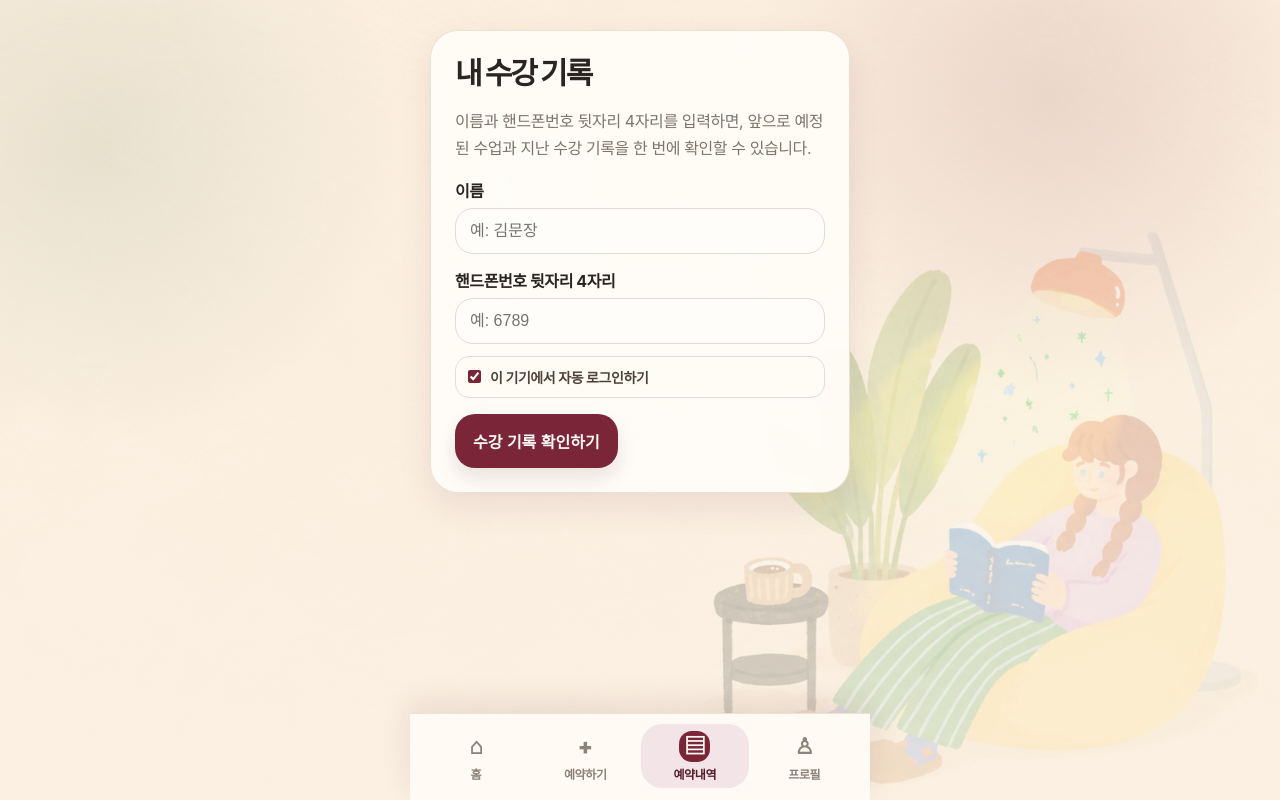
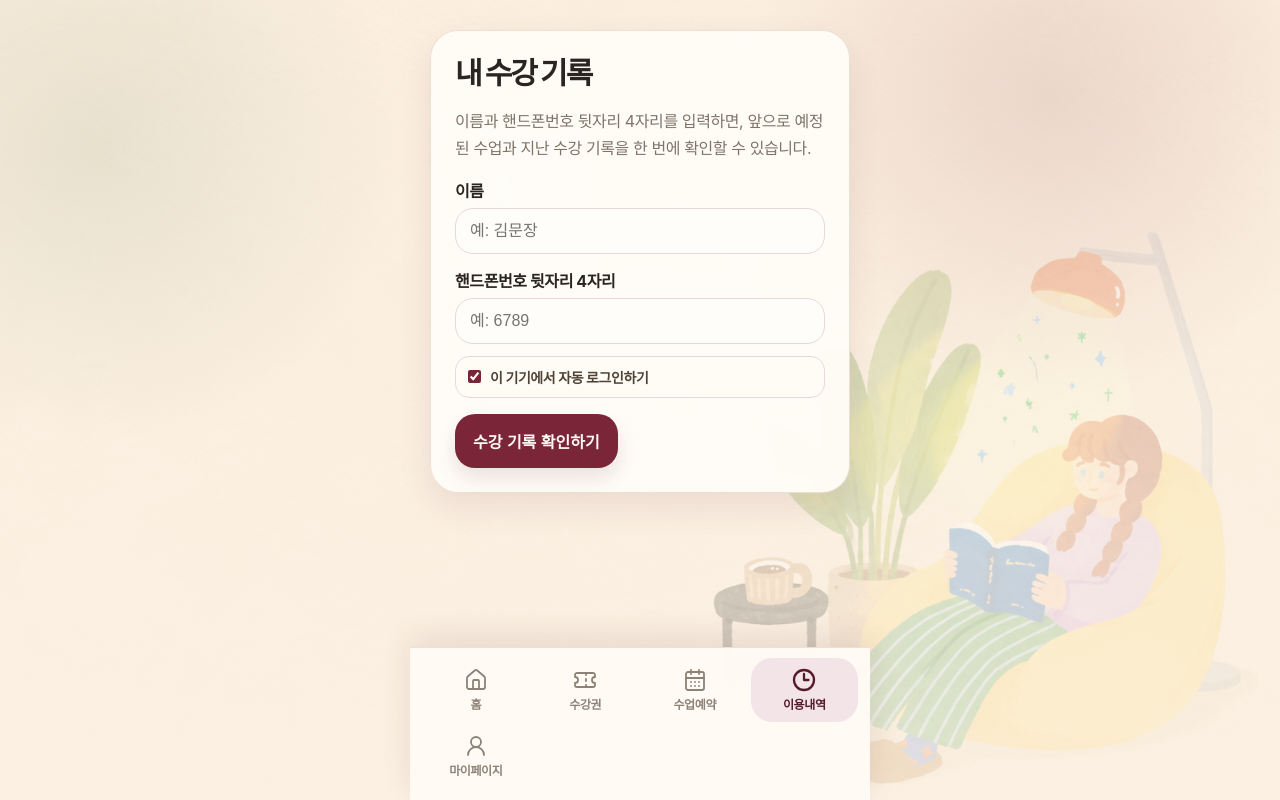
Before and after one commit to dlduswn001/reservation, a Next.js app: page /history in a window 1280 px wide. Built offline with nearby package versions, Linux system fonts and the light colour scheme.

Commit message:
design: introduce five-tab student navigation

```diff
--- a/app/components/BottomNav.tsx
+++ b/app/components/BottomNav.tsx
@@ -2,25 +2,26 @@
 
 import Link from "next/link";
 import { usePathname } from "next/navigation";
+import { Home, Ticket, CalendarDays, Clock3, UserRound } from "lucide-react";
 
 const navItems = [
-  { href: "/", label: "홈", icon: "⌂", match: (path: string) => path === "/" },
-  { href: "/book", label: "예약하기", icon: "+", match: (path: string) => path.startsWith("/book") || path.startsWith("/regular") || path.startsWith("/oneday") },
-  { href: "/history", label: "예약내역", icon: "▤", match: (path: string) => path.startsWith("/history") },
-  { href: "/profile", label: "프로필", icon: "♙", match: (path: string) => path.startsWith("/profile") },
+  { href: "/", label: "홈", Icon: Home, matches: (path: string) => path === "/" },
+  { href: "/passes", label: "수강권", Icon: Ticket, matches: (path: string) => path.startsWith("/passes") },
+  { href: "/book", label: "수업예약", Icon: CalendarDays, matches: (path: string) => path.startsWith("/book") || path.startsWith("/regular") || path.startsWith("/oneday") },
+  { href: "/history", label: "이용내역", Icon: Clock3, matches: (path: string) => path.startsWith("/history") || path.startsWith("/schedule") },
+  { href: "/profile", label: "마이페이지", Icon: UserRound, matches: (path: string) => path.startsWith("/profile") },
 ];
 
 export default function BottomNav() {
   const pathname = usePathname() || "/";
-
   return (
-    <nav className="bottomNav" aria-label="수강생 메뉴">
-      {navItems.map((item) => {
-        const active = item.match(pathname);
+    <nav className="bottomNav" aria-label="문장학교 수강생 메뉴">
+      {navItems.map(({ href, label, Icon, matches }) => {
+        const active = matches(pathname);
         return (
-          <Link key={item.href} href={item.href} className={`bottomNavItem ${active ? "active" : ""}`}>
-            <span className="bottomNavIcon" aria-hidden="true">{item.icon}</span>
-            <span>{item.label}</span>
+          <Link key={href} href={href} className={`bottomNavItem ${active ? "active" : ""}`} aria-current={active ? "page" : undefined}>
+            <Icon size={24} strokeWidth={active ? 2.3 : 1.8} aria-hidden="true" />
+            <span>{label}</span>
           </Link>
         );
       })}
```
